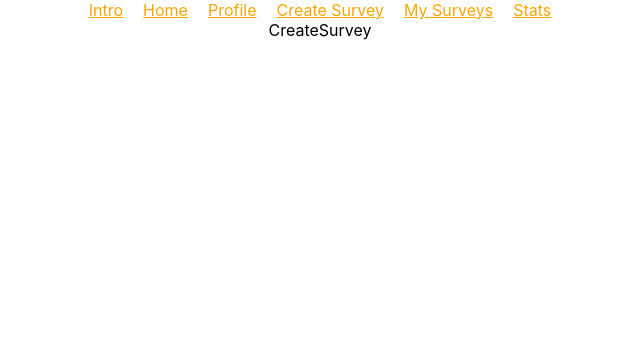
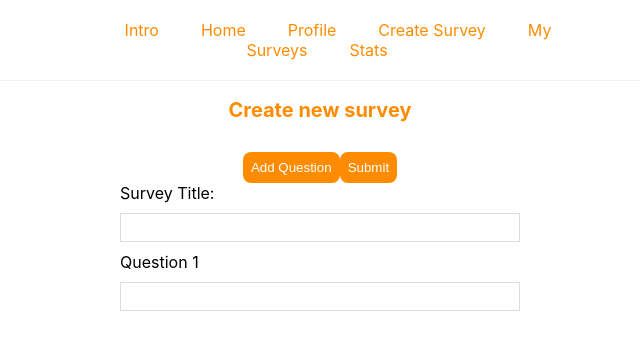
Before and after one commit to CR2100/survey, a React (Create React App) app: page /createSurvey in a window 1280 px wide. Shown: the top 350 px of the page, without its empty margins (320-960 px from the left). Built offline with nearby package versions, Linux system fonts and the light colour scheme.

Commit message:
added formatting classes to index.css, added functions to create survey and add and delete questions

```diff
--- a/src/components/Navbar.js
+++ b/src/components/Navbar.js
@@ -1,21 +1,18 @@
 import React from 'react'
 import { Link } from 'react-router-dom'
 
-const linkStyle = {
-    color: 'orange',
-    padding: 10,
-  };
+
 export default function Navbar() {
     return (
 
-        <div className="Navbar">
+        <div className="navbar">
             <nav>
-                <Link to="/" style={linkStyle}>Intro</Link>
-                <Link to="/home" style={linkStyle}>Home</Link>
-                <Link to="/profile" style={linkStyle}>Profile</Link>
-                <Link to="/createSurvey" style={linkStyle}>Create Survey</Link>
-                <Link to="/mySurveys" style={linkStyle}>My Surveys</Link>
-                <Link to="/stats" style={linkStyle}>Stats</Link>
+                <Link to="/" >Intro</Link>
+                <Link to="/home" >Home</Link>
+                <Link to="/profile" >Profile</Link>
+                <Link to="/createSurvey" >Create Survey</Link>
+                <Link to="/mySurveys">My Surveys</Link>
+                <Link to="/stats">Stats</Link>
             </nav>
         </div>
     )
--- a/src/index.css
+++ b/src/index.css
@@ -11,3 +11,60 @@ code {
   font-family: source-code-pro, Menlo, Monaco, Consolas, 'Courier New',
     monospace;
 }
+
+.create {
+  max-width: 400px;
+  margin: 0 auto;
+  text-align: center;
+}
+.create label {
+  text-align: left;
+  display: block;
+}
+.create h2 {
+  font-size: 20px;
+  color: darkorange;
+  margin-bottom: 30px;
+}
+.create input, .create textarea, .create select {
+  width: 100%;
+  padding: 6px 10px;
+  margin: 10px 0;
+  border: 1px solid #ddd;
+  box-sizing: border-box;
+  display: block;
+}
+.create button {
+  background: darkorange;
+  color: #fff;
+  border: 0;
+  padding: 8px;
+  border-radius: 8px;
+  cursor: pointer;
+}
+.navbar {
+  padding: 20px;
+  display: flex;
+  align-items: center;
+  max-width: 600px;
+  margin: 0 auto;
+  border-bottom: 1px solid #f2f2f2;
+  color: darkgoldenrod;
+}
+.navbar h1 {
+  color: #f1356d;
+
+}
+.navbar .links {
+  margin-left: auto;
+
+}
+.navbar a {
+  margin-left: 30px;
+  text-decoration: none;
+  padding: 6px;
+  color:darkorange
+}
+.navbar a:hover {
+  color:brown
+}
--- a/src/pages/CreateSurvey.js
+++ b/src/pages/CreateSurvey.js
@@ -1,7 +1,63 @@
-import React from 'react'
+import React, { useState } from 'react'
 
-export default function CreateSurvey() {
+const CreateSurvey = () => {
+    const [title, setTitle] = useState('');
+    const [formValues, setFormValues] = useState([{ title: "", question : ""}])
+    let handleChange = (i, e) => {
+        let newFormValues = [...formValues];
+        newFormValues[i][e.target.title] = e.target.value;
+        setFormValues(newFormValues);
+     }
+
+    let addFormFields = () => {
+        setFormValues([...formValues, { title: "", question: "" }])
+     }
+
+    let removeFormFields = (i) => {
+        let newFormValues = [...formValues];
+        newFormValues.splice(i, 1);
+        setFormValues(newFormValues)
+    }
+    let handleSubmit = (event) => {
+        event.preventDefault();
+        alert(JSON.stringify(formValues));
+    }
     return (
-        <div className="CreateSurvey">CreateSurvey</div>
+        <form  onSubmit={handleSubmit}>
+        <div className="create">
+            <h2>Create new survey</h2>
+            <p>{ title }</p>
+            <button className="button add" type="button" onClick={() => addFormFields()}>Add Question</button>
+              <button className="button submit" type="submit">Submit</button>
+            <form>
+                <label>Survey Title:</label>
+                <input
+                    type="text"
+                    required
+                    value={title}
+                    onChange={(e) => setTitle(e.target.value)}
+                />
+            </form>
+        </div>
+        {formValues.map((element, index) => (
+
+              <div className="create" key={index}>
+
+                <label>{"Question " + (index +1) }</label>
+                <input type="text" name="question" value={element.question || ""} onChange={e => handleChange(index, e)} />
+                {
+                  index ?
+                    <button type="button"  className="button remove" onClick={() => removeFormFields(index)}>Remove</button>
+                  : null
+                }
+
+              </div>
+
+            ))}
+
+        </form>
+
     )
 }
+
+export default CreateSurvey;
--- a/src/pages/Intro.js
+++ b/src/pages/Intro.js
@@ -2,7 +2,7 @@ import React from 'react'
 import { Link } from 'react-router-dom'
 export default function Intro() {
     return (
-        <div className="Intro">
+        <div className="create">
             <h1>Welcome to Survey Maker</h1>
             <h2>Brought to you by Lori, Daniel, Colby, and Payne</h2>
            <nav>
```
